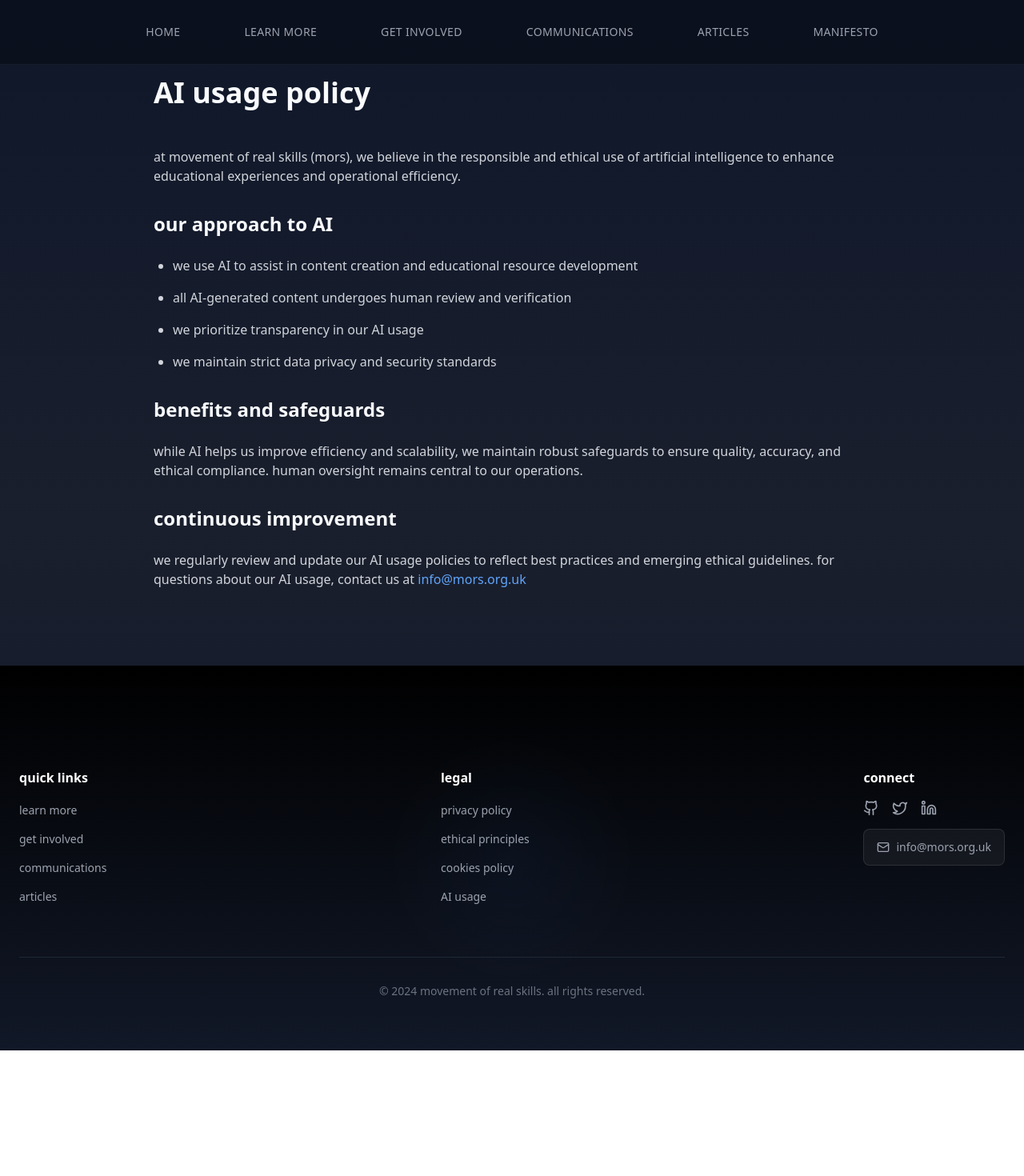
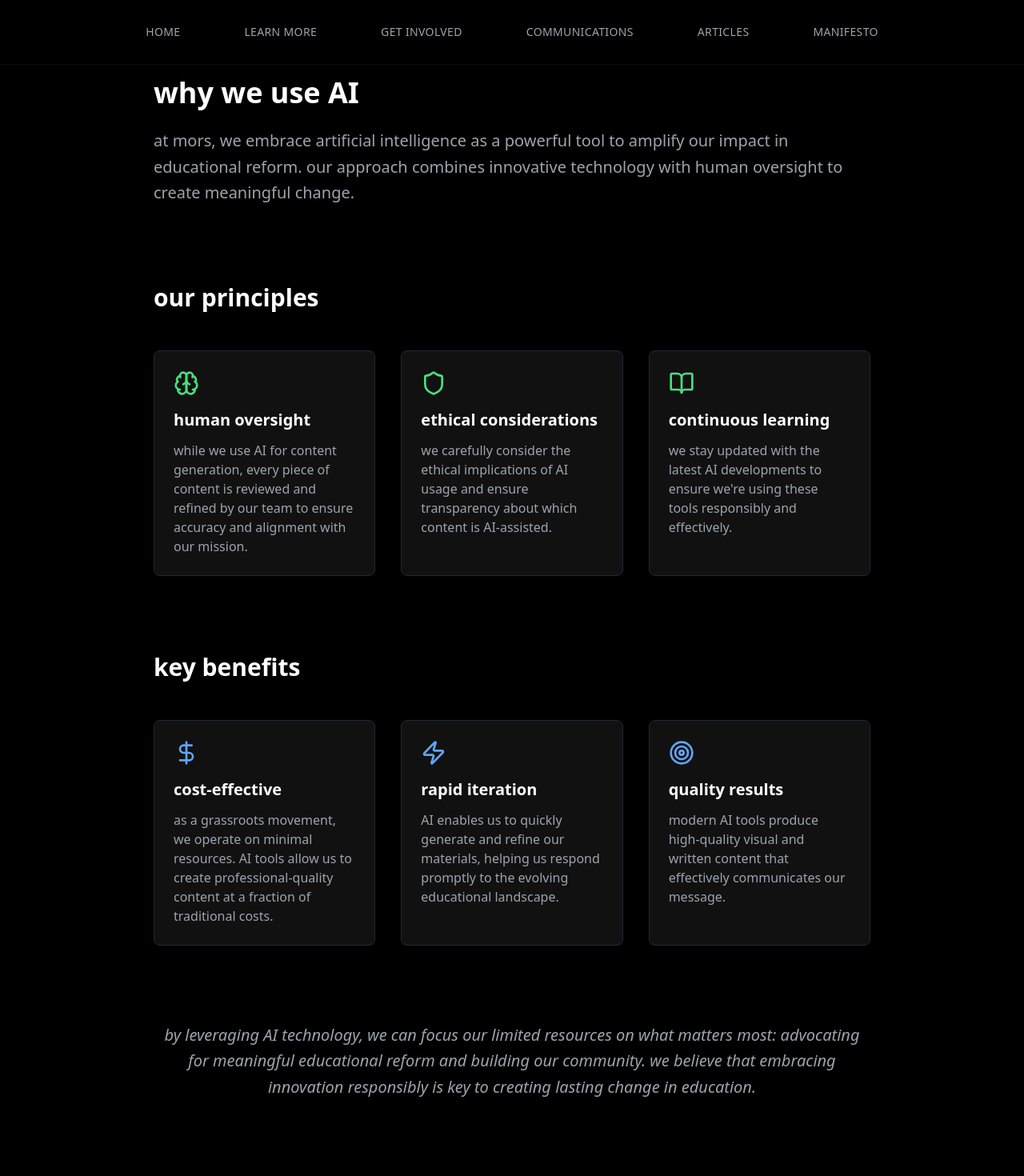
Before and after one commit to theonewithpooh-bear/mors, a React (Vite) app: page /ai-usage in a window 1280 px wide. Shown: the top 1470 px of the page at 80% size. Before the commit the page ends 1313 px from the top, so only its background shows below. Built offline with nearby package versions, Linux system fonts and the light colour scheme.

Commit message:
Update code structure and organization
Refactor the existing codebase to improve structure and organization. Ensure that components and pages are clearly defined and maintainable.
[skip gpt_engineer]

```diff
--- a/src/pages/AIUsage.jsx
+++ b/src/pages/AIUsage.jsx
@@ -2,46 +2,90 @@ import React from 'react';
 import { motion } from 'framer-motion';
 import Header from '../components/Header';
 import Footer from '../components/Footer';
+import { Brain, Shield, BookOpen, DollarSign, Zap, Target } from 'lucide-react';
+import { Card } from '@/components/ui/card';
 
 const AIUsage = () => {
   return (
-    <div className="min-h-screen">
+    <div className="min-h-screen bg-black">
       <Header />
       <div className="container mx-auto px-4 py-24">
         <motion.div
           initial={{ opacity: 0, y: 20 }}
           animate={{ opacity: 1, y: 0 }}
           transition={{ duration: 0.8 }}
-          className="max-w-4xl mx-auto"
+          className="max-w-4xl mx-auto space-y-24"
         >
-          <h1 className="text-4xl font-bold mb-12">AI usage policy</h1>
+          <section>
+            <h1 className="text-4xl font-bold mb-6 text-white">why we use AI</h1>
+            <p className="text-gray-400 text-xl leading-relaxed">
+              at mors, we embrace artificial intelligence as a powerful tool to amplify our impact in educational reform. our approach combines innovative technology with human oversight to create meaningful change.
+            </p>
+          </section>
 
-          <div className="prose prose-invert">
-            <p className="text-gray-300 mb-8">
-              at movement of real skills (mors), we believe in the responsible and ethical use of artificial intelligence to enhance educational experiences and operational efficiency.
+          <section>
+            <h2 className="text-3xl font-bold mb-12 text-white">our principles</h2>
+            <div className="grid grid-cols-1 md:grid-cols-3 gap-8">
+              <Card className="bg-[#111] border-gray-800 p-6">
+                <Brain className="w-8 h-8 text-green-400 mb-4" />
+                <h3 className="text-xl font-semibold text-white mb-3">human oversight</h3>
+                <p className="text-gray-400">
+                  while we use AI for content generation, every piece of content is reviewed and refined by our team to ensure accuracy and alignment with our mission.
                 </p>
+              </Card>
 
-            <h2 className="text-2xl font-semibold mb-6">our approach to AI</h2>
-            <ul className="list-disc pl-6 text-gray-300 space-y-4 mb-8">
-              <li>we use AI to assist in content creation and educational resource development</li>
-              <li>all AI-generated content undergoes human review and verification</li>
-              <li>we prioritize transparency in our AI usage</li>
-              <li>we maintain strict data privacy and security standards</li>
-            </ul>
+              <Card className="bg-[#111] border-gray-800 p-6">
+                <Shield className="w-8 h-8 text-green-400 mb-4" />
+                <h3 className="text-xl font-semibold text-white mb-3">ethical considerations</h3>
+                <p className="text-gray-400">
+                  we carefully consider the ethical implications of AI usage and ensure transparency about which content is AI-assisted.
+                </p>
+              </Card>
 
-            <h2 className="text-2xl font-semibold mb-6">benefits and safeguards</h2>
-            <p className="text-gray-300 mb-8">
-              while AI helps us improve efficiency and scalability, we maintain robust safeguards to ensure quality, accuracy, and ethical compliance. human oversight remains central to our operations.
+              <Card className="bg-[#111] border-gray-800 p-6">
+                <BookOpen className="w-8 h-8 text-green-400 mb-4" />
+                <h3 className="text-xl font-semibold text-white mb-3">continuous learning</h3>
+                <p className="text-gray-400">
+                  we stay updated with the latest AI developments to ensure we're using these tools responsibly and effectively.
                 </p>
+              </Card>
+            </div>
+          </section>
 
-            <h2 className="text-2xl font-semibold mb-6">continuous improvement</h2>
-            <p className="text-gray-300">
-              we regularly review and update our AI usage policies to reflect best practices and emerging ethical guidelines. for questions about our AI usage, contact us at{' '}
-              <a href="mailto:info@mors.org.uk" className="text-blue-400 hover:text-blue-300">
-                info@mors.org.uk
-              </a>
+          <section>
+            <h2 className="text-3xl font-bold mb-12 text-white">key benefits</h2>
+            <div className="grid grid-cols-1 md:grid-cols-3 gap-8">
+              <Card className="bg-[#111] border-gray-800 p-6">
+                <DollarSign className="w-8 h-8 text-blue-400 mb-4" />
+                <h3 className="text-xl font-semibold text-white mb-3">cost-effective</h3>
+                <p className="text-gray-400">
+                  as a grassroots movement, we operate on minimal resources. AI tools allow us to create professional-quality content at a fraction of traditional costs.
                 </p>
+              </Card>
+
+              <Card className="bg-[#111] border-gray-800 p-6">
+                <Zap className="w-8 h-8 text-blue-400 mb-4" />
+                <h3 className="text-xl font-semibold text-white mb-3">rapid iteration</h3>
+                <p className="text-gray-400">
+                  AI enables us to quickly generate and refine our materials, helping us respond promptly to the evolving educational landscape.
+                </p>
+              </Card>
+
+              <Card className="bg-[#111] border-gray-800 p-6">
+                <Target className="w-8 h-8 text-blue-400 mb-4" />
+                <h3 className="text-xl font-semibold text-white mb-3">quality results</h3>
+                <p className="text-gray-400">
+                  modern AI tools produce high-quality visual and written content that effectively communicates our message.
+                </p>
+              </Card>
             </div>
+          </section>
+
+          <section className="text-center">
+            <p className="text-gray-400 text-xl italic leading-relaxed">
+              by leveraging AI technology, we can focus our limited resources on what matters most: advocating for meaningful educational reform and building our community. we believe that embracing innovation responsibly is key to creating lasting change in education.
+            </p>
+          </section>
         </motion.div>
       </div>
       <Footer />
```
Lines whose indentation alone changed are shown as unchanged.
